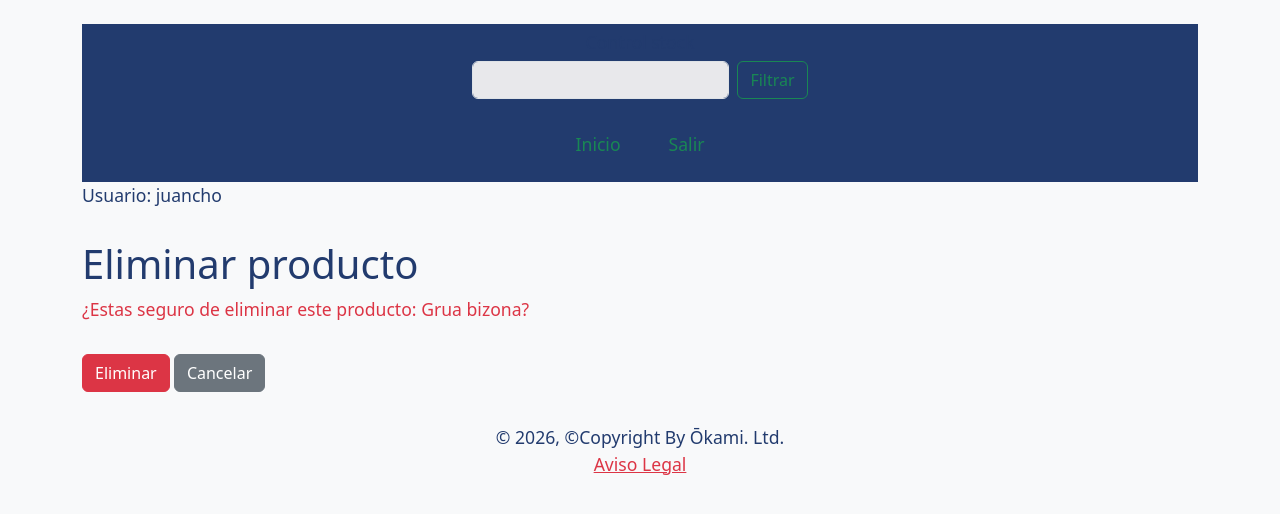
After one commit to Obidis/e_comerce, a Django app: page /products/delete/2/ in a window 1280 px wide. The commit adds this page. Shown: the top 514 px of the page. Run offline with Django 4.2, Linux system fonts and the light colour scheme; a user stored in the database is signed in; data comes from the database, SQL or seed files in the repository; both versions use the stored data as it was after the commit; some libraries are stand-ins or nearby versions.

Commit message:
modificado includes products general home.html products.html urls views

```diff
--- a/core/templates/_includes/_products.html
+++ b/core/templates/_includes/_products.html
@@ -12,4 +12,7 @@
       <td>{{ product.supplier }}</td>
       <td>{{ product.add_at }}</td>
       <td>{{ product.exit_at|date:"d-m-Y" }}</td>
+      <td><a class="btn btn-light" href="{% url 'product_delete' product.pk %}"
+      >Eliminar</a
+    ></td>
  </tr>
--- a/core/templates/general/home.html
+++ b/core/templates/general/home.html
@@ -11,7 +11,11 @@
 
 
     <div id="box" class="w-25 p-5 d-flex flex-column align-items-center  m-2">
-        <a class="nav-link d-flex flex-column align-items-center  m-2" href="{% url 'product_create' %}"><i class="bi bi-box-arrow-in-right"></i> Entradas</a>
+        <a class="nav-link d-flex flex-column align-items-center  m-2" href="{% url 'product_create' %}"><i class="bi bi-box-arrow-in-right"></i> Agregar producto</a>
+    </div>
+
+    <div id="box" class="w-25 p-5 d-flex flex-column align-items-center  m-2">
+        <a class="nav-link d-flex flex-column align-items-center  m-2" href="{% url 'products_list' %}"><i class="bi bi-trash"></i> Eliminar producto</a>
     </div>
 
     <div id="box" class="w-25 p-5 d-flex flex-column  align-items-center  m-2">
--- /dev/null
+++ b/core/templates/products/products_delete.html
@@ -0,0 +1,21 @@
+{% extends 'general/layout.html' %}
+{% load crispy_forms_tags %}
+{% block head_title %}Productos delete{% endblock %}
+{% block content %}
+
+<!-- Formulario para eliminar un producto -->
+<h1 class="display-6">Eliminar producto</h1>
+<div class="d-flex flex-column  gap-3">
+
+  <div class="d-inline-flex flex-column gap-2">
+    <p class="text-danger">¿Estas seguro de eliminar este producto: {{ object.product_name }}?</p>
+
+  </div>
+  <form method="post">
+    {% csrf_token %}
+    <button type="submit" class="btn btn-danger">Eliminar</button>
+    <a href="{% url 'products_list' %}" class="btn btn-secondary">Cancelar</a>
+  </form>
+</div>
+
+{% endblock %}
--- a/core/templates/products/products_list.html
+++ b/core/templates/products/products_list.html
@@ -25,6 +25,7 @@
       <th scope="col">Proveedor</th>
       <th scope="col">F-Entrada</th>
       <th scope="col">F-salida</th>
+      <th scope="col">Eliminar</th>
 
     </tr>
   </thead>
--- a/core/urls.py
+++ b/core/urls.py
@@ -5,7 +5,7 @@ from django.conf.urls.static import static
 from django.conf import settings
 from .views import HomeView,  logout_view, login_view
 from users.views import registro
-from products.views import SearchView, ProductsListView, ProductCreateView
+from products.views import SearchView, ProductsListView, ProductCreateView, ProductDeleteView
 
 urlpatterns = [
     path('', HomeView.as_view(), name="home"),
@@ -13,7 +13,8 @@ urlpatterns = [
     path('logout/', logout_view, name="logout"),
     path('register/', registro, name="register"),
     path('products/', ProductsListView.as_view(), name="products_list"),
-     path('products/create/', ProductCreateView.as_view(), name="product_create"),
+    path('products/create/', ProductCreateView.as_view(), name="product_create"),
+    path('products/delete/<int:pk>/', ProductDeleteView.as_view(), name="product_delete"),
 
     path('search/', SearchView.as_view(), name="search"),
 
--- a/products/views.py
+++ b/products/views.py
@@ -3,9 +3,9 @@ from django.views.generic import ListView
 from products.models import Products
 from django.utils.decorators import method_decorator
 from django.contrib.auth.decorators import login_required
-from django.views.generic import CreateView
+from django.views.generic import CreateView, DeleteView
 from products.forms import ProductCreateForm
-from django.urls import reverse_lazy
+from django.urls import reverse_lazy, reverse
 from django.contrib import messages
 
 
@@ -23,6 +23,21 @@ class ProductCreateView(CreateView):
 
         messages.add_message(self.request, messages.SUCCESS, ('Producto creado correctamente.'))
         return super(ProductCreateView, self).form_valid(form)
+
+class ProductDeleteView(DeleteView):
+    model = Products
+    template_name ="products/products_delete.html"
+    success_url = reverse_lazy('home')
+
+    def get_queryset(self):
+        return self.model.objects.filter(product=self.request.user)
+
+    def form_valid(self, form):
+        messages.add_message(self.request, messages.SUCCESS, 'Producto eliminado correctamente.')
+        return super(ProductDeleteView, self).form_valid(form)
+
+    def get_success_url(self):
+        return reverse('home')
 
 
 
```
Also changed, not shown: db.sqlite3.
